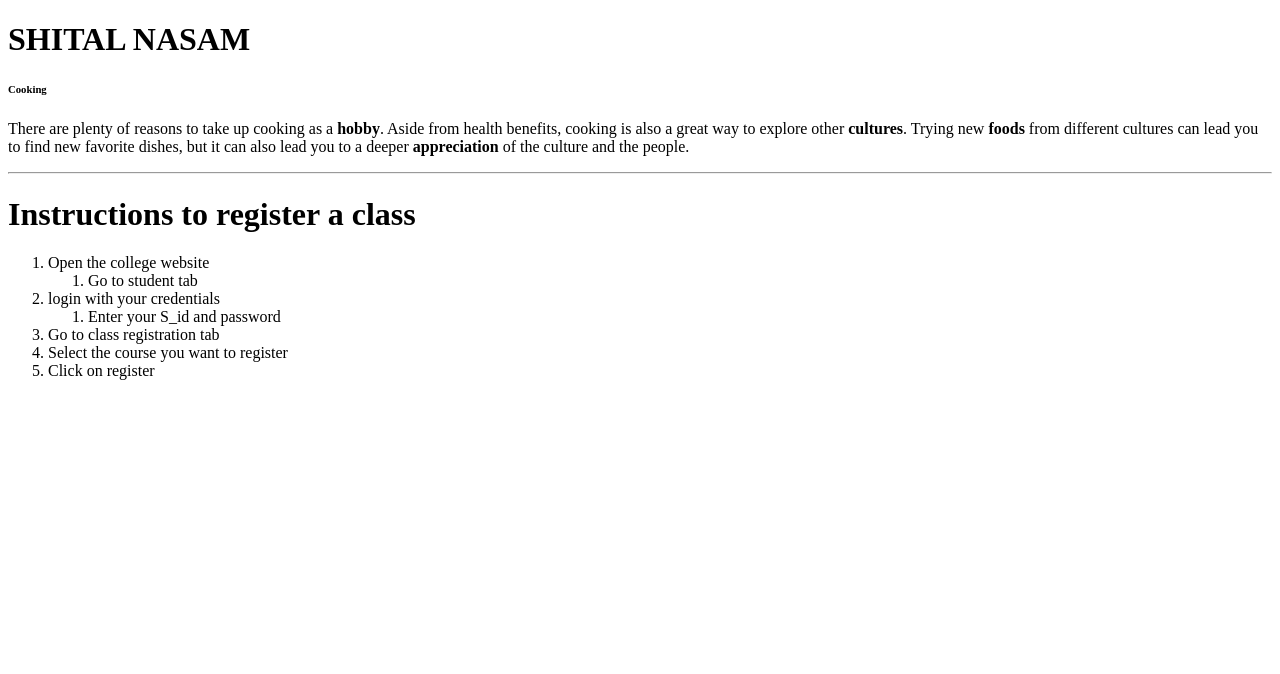
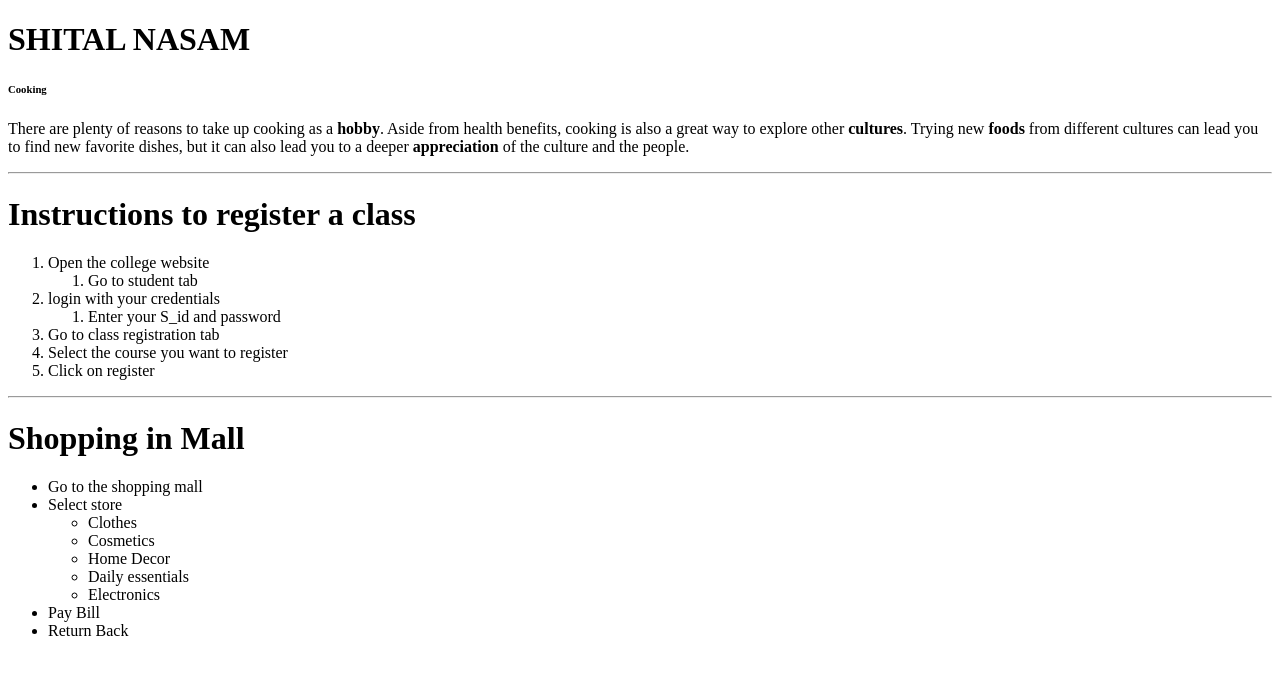
Before and after one commit to 44-563-Web-Apps-S21/webapps-s21-assignment-3-snasam, a plain HTML site: page Index.html in a window 1280 px wide. Drawn offline with Linux system fonts and the light colour scheme.

Commit message:
file committed

```diff
--- a/Index.html
+++ b/Index.html
@@ -34,6 +34,21 @@
 
 </ol>
 
+<hr>
+<h1>Shopping in Mall</h1>
+<ul>
+    <li>Go to the shopping mall</li>
+    <li>Select store</li>
+        <ul><li>Clothes</li>
+        <li>Cosmetics</li>
+        <li>Home Decor</li>
+        <li>Daily essentials</li>
+        <li>Electronics</li>
+    </ul>
+    <li>Pay Bill</li>
+    <li>Return Back</li>
+</ul>
+
 
 </body>
 </html>
```
